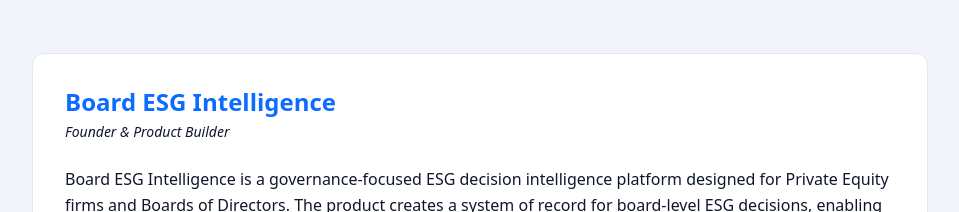
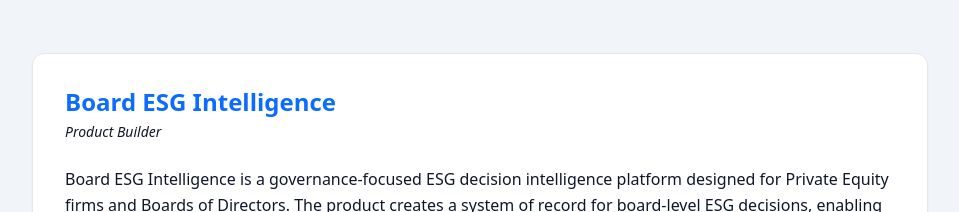
Before and after one commit to shashank-dj/Portfolio, a React (Vite) app: page / in a window 1280 px wide. Shown: the part 825-1037 px from the top of the page, without its empty margins (160-1119 px from the left). Built offline with nearby package versions, Linux system fonts and the light colour scheme.

Commit message:
Update ProductVenture.jsx

```diff
--- a/src/components/ProductVenture.jsx
+++ b/src/components/ProductVenture.jsx
@@ -16,7 +16,7 @@ export default function ProductVenture() {
           </h3>
 
           <p className="text-sm text-textsub mt-1 italic">
-            Founder & Product Builder
+             Product Builder
           </p>
 
           {/* DESCRIPTION */}
```
